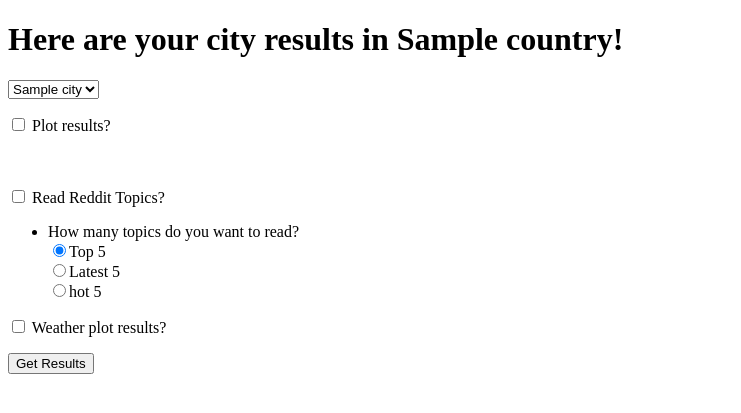
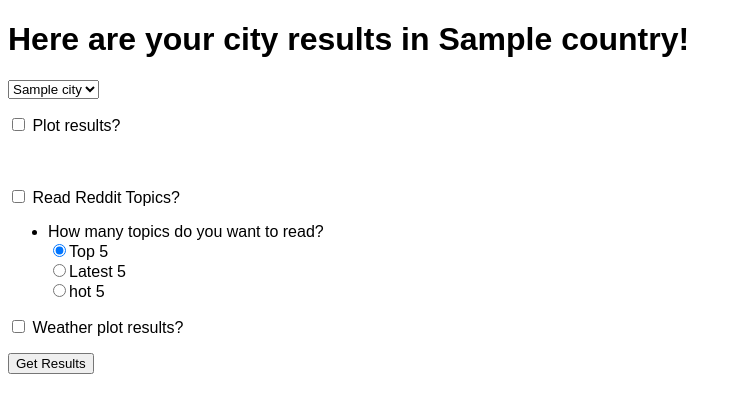
Before and after one commit to myseanwu/SI507_Final-Project, a Flask app: template templates/city.html in a window 1280 px wide. Shown: the top 413 px of the page, without its empty margins (0-741 px from the left). Run offline with Flask 2, Linux system fonts and the light colour scheme; the template is opened without the code that fills it: most values are stand-ins (such as "Sample title", 1, 10 or a date in 2020); parts of the project's set-up code (start-up, migrations or seed data) failed here and were passed over.

Commit message:
update font

```diff
--- a/templates/city.html
+++ b/templates/city.html
@@ -5,7 +5,11 @@
     <meta charset="UTF8"/>
     <title>Country: Results</title>
 </head>
-
+<style>
+    h1, body {
+        font-family: "Karma", sans-serif
+    }
+</style>
 <body>
     <form action='/results' method='POST'>
     <h1>Here are your city results in <b>{{country}}</b>!</h1>
```
